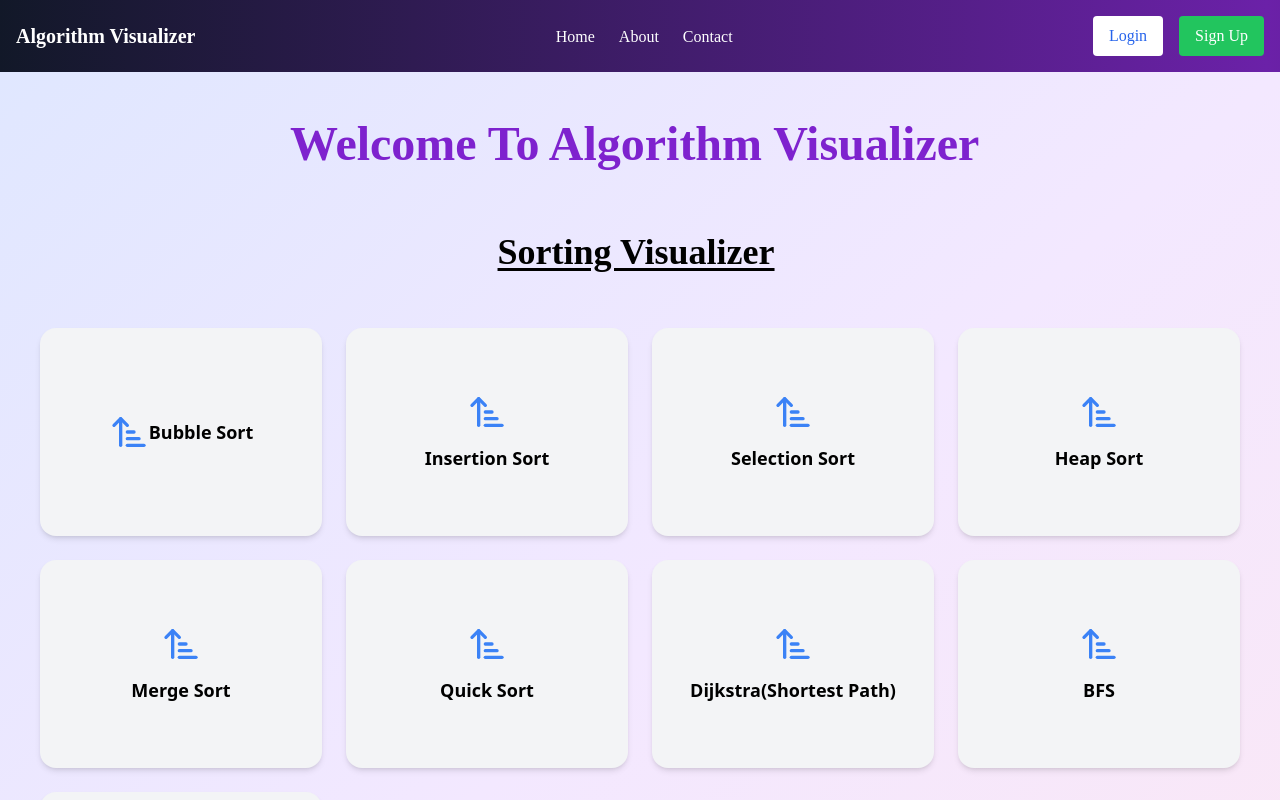
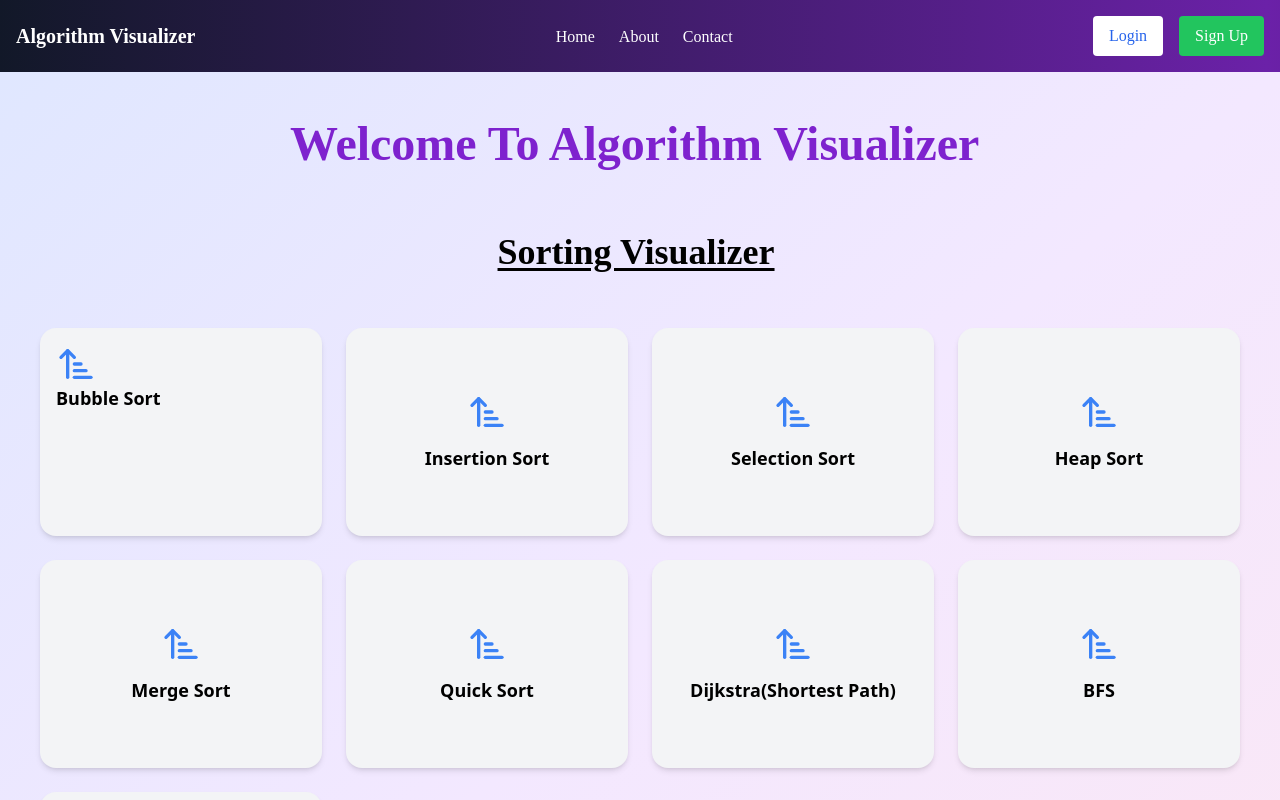
Before and after one commit to brijesh2611999/Algorithm-Visualizer, a React (Vite) app in the folder frontend/: page / in a window 1280 px wide. Shown: the top 800 px of the page. Built offline with nearby package versions, Linux system fonts and the light colour scheme.

Commit message:
bubble sort

```diff
--- a/frontend/src/pages/Home.jsx
+++ b/frontend/src/pages/Home.jsx
@@ -16,7 +16,7 @@ function Home(){
 
         {/* Bubble sort */}
           <Link to="/bubble-sort">
-            <div className="bg-gray-100 h-52 p-4 rounded-2xl shadow-md flex items-center justify-center">
+            <div className="bg-gray-100 h-52 p-4 rounded-2xl shadow-md flex-col items-center justify-center gap-3 hover:scale-105 transition">
             <SortAsc className="w-10 h-10 text-blue-500" />
             <p className="text-lg font-semibold">Bubble Sort</p>
             </div>
```
